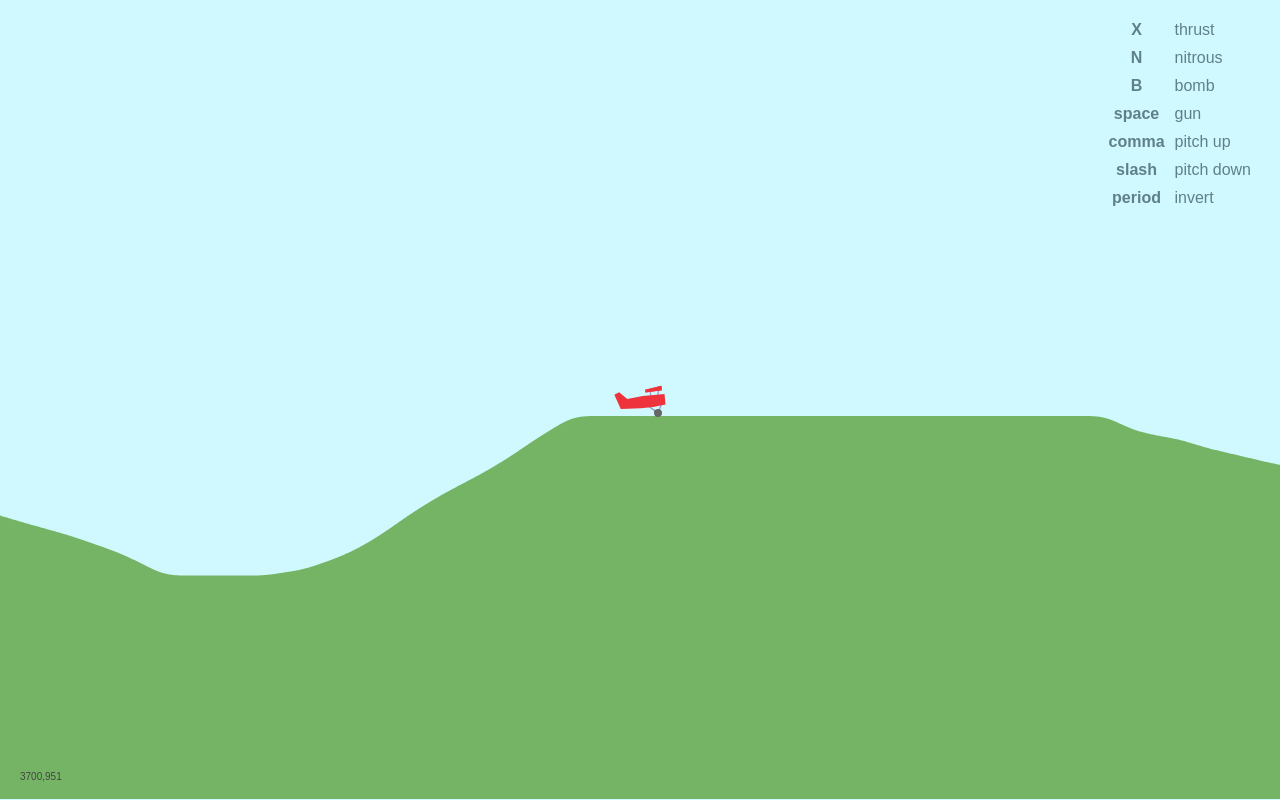
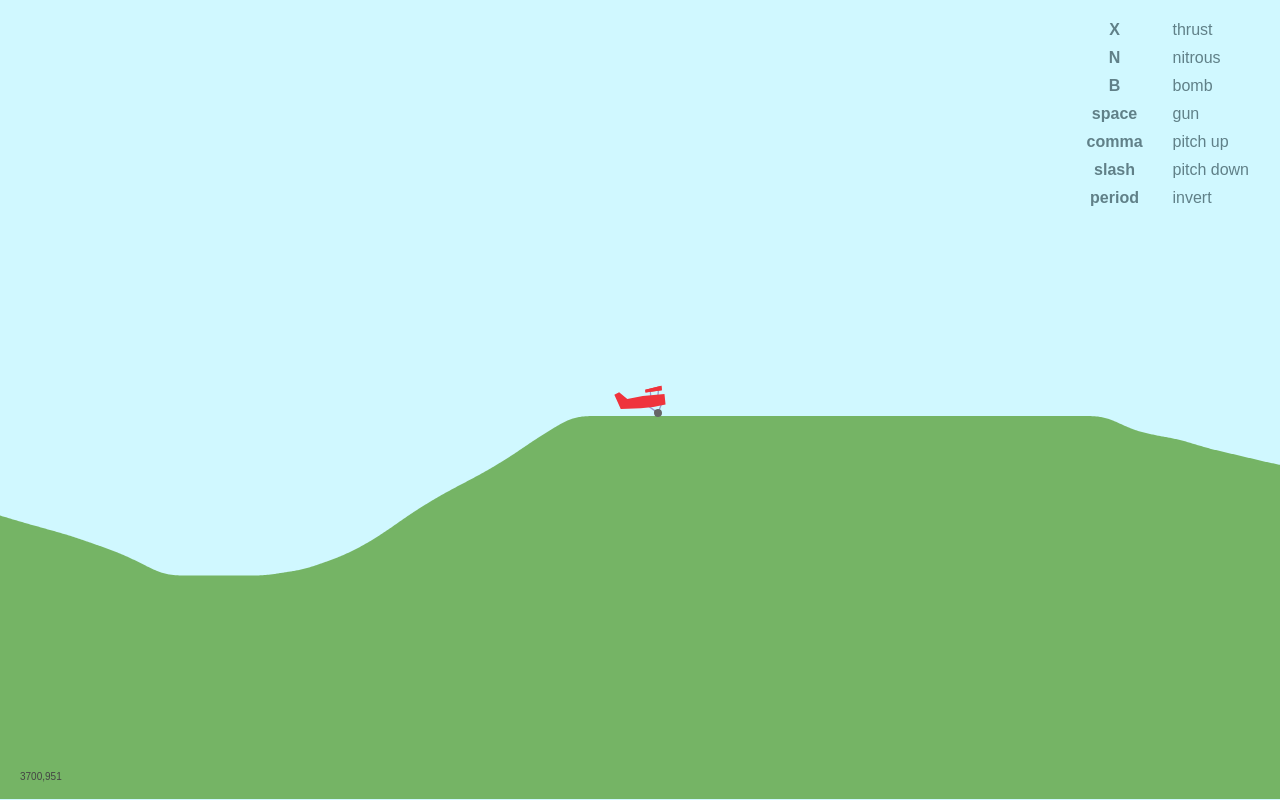
Before and after one commit to mohrgould/biplane, a website with bundled scripts: page index.html in a window 1280 px wide. Built offline with nearby package versions, Linux system fonts and the light colour scheme; files whose address does not match are found by name.

Commit message:
Tweak instructions

```diff
--- a/index.html
+++ b/index.html
@@ -21,13 +21,13 @@ div, canvas {
 dl {
   float: left;
   text-align: center;
-  margin: 1em 1.5em;
+  margin: 1em;
   font-family: sans-serif;
   color: #608088;
 }
 
 dt, dd {
-  margin: 5px;
+  margin: 5px 15px;
 }
 
 dt {
```
